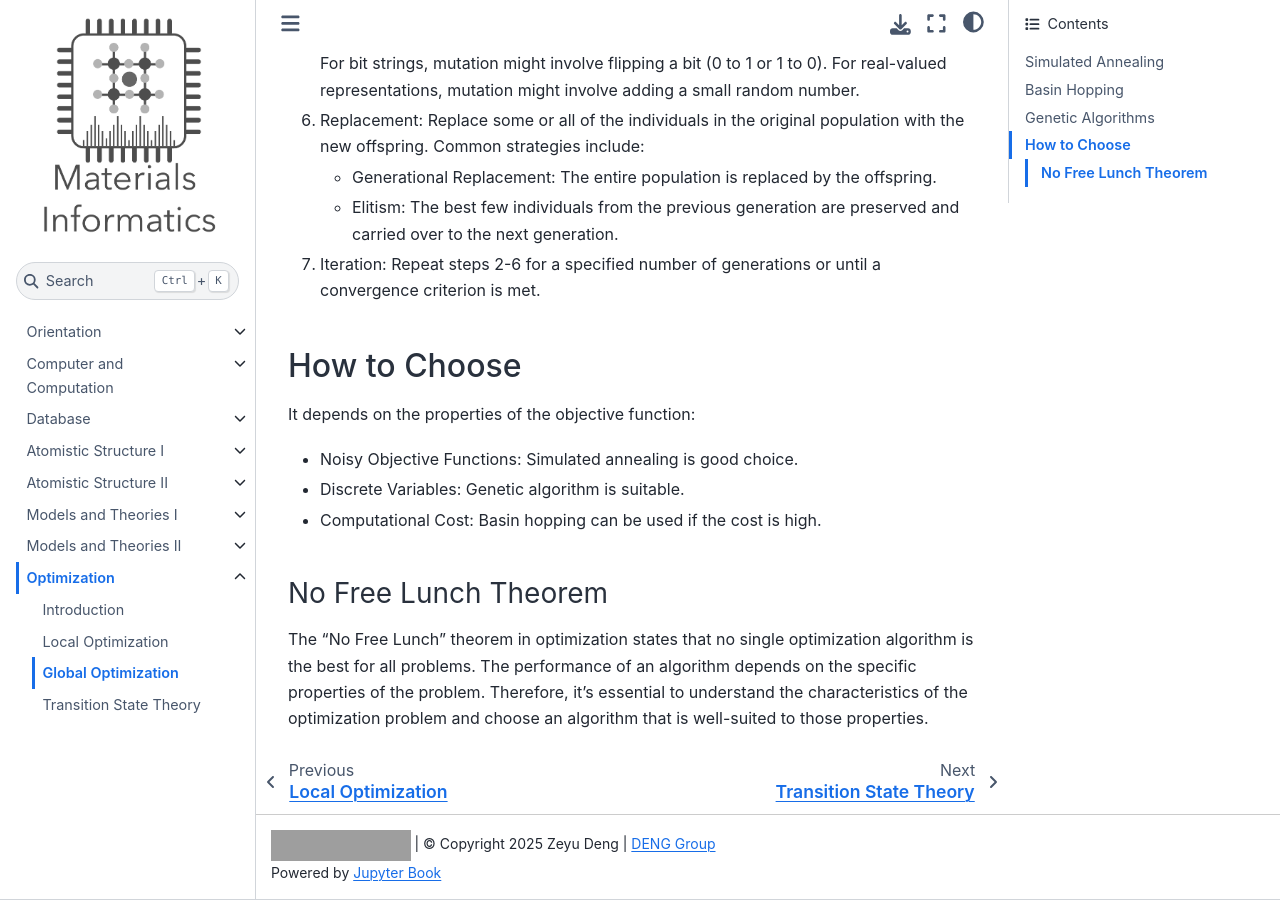
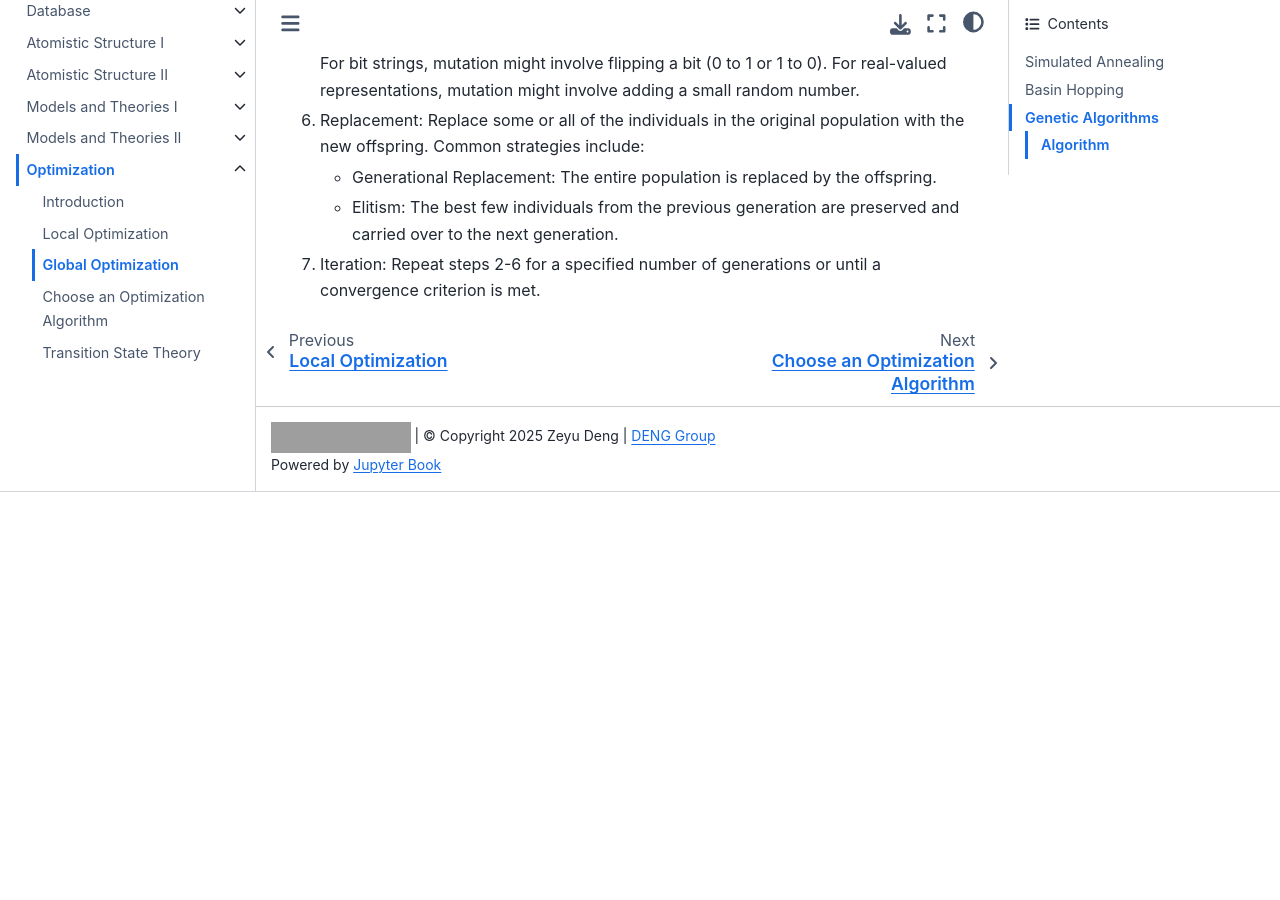
Before and after one commit to deng-group/MLE4217_5219_book, a Jupyter Book: the page built from optimization/global_optimization.md, in a window 1280 px wide and 900 px high, scrolled down 3254 px. Built offline with Jupyter Book 1.0.4 settings and Sphinx 7.4.7 and the Sphinx Book theme 1.1.4, drawn with Linux system fonts in a browser that asks for light colours; pages that are not in the unit, such as notebooks, are missing from menus; comment, search, counter and statistics services are not loaded; after the commit the page ends 3746 px from its top, so only the background shows below that; grey boxes are pictures that could not be loaded.

Commit message:
Add choose_opt.md for guidance on selecting optimization algorithms; remove outdated sections from global and local optimization documentation.

```diff
--- a/_toc.yml
+++ b/_toc.yml
@@ -69,5 +69,6 @@ chapters:
   - file: optimization/introduction
   - file: optimization/local_optimization
   - file: optimization/global_optimization
+  - file: optimization/choose_opt
   - file: optimization/transition_state
   - file: optimization/optimization
--- a/optimization/global_optimization.md
+++ b/optimization/global_optimization.md
@@ -61,13 +61,3 @@ Genetic Algorithms (GA) is inspired by biological evolution and natural selectio
     - Generational Replacement:  The entire population is replaced by the offspring.
     - Elitism:  The best few individuals from the previous generation are preserved and carried over to the next generation.
 7.  Iteration: Repeat steps 2-6 for a specified number of generations or until a convergence criterion is met.
-
-## How to Choose
-It depends on the properties of the objective function:
-
-- Noisy Objective Functions: Simulated annealing is good choice.
-- Discrete Variables: Genetic algorithm is suitable.
-- Computational Cost: Basin hopping can be used if the cost is high.
-
-### No Free Lunch Theorem
-The "No Free Lunch" theorem in optimization states that no single optimization algorithm is the best for all problems. The performance of an algorithm depends on the specific properties of the problem. Therefore, it's essential to understand the characteristics of the optimization problem and choose an algorithm that is well-suited to those properties.
```
Also changed, not shown: optimization/choose_opt.md (added, +10 -0 lines), optimization/local_optimization.md (+0 -3 lines).
